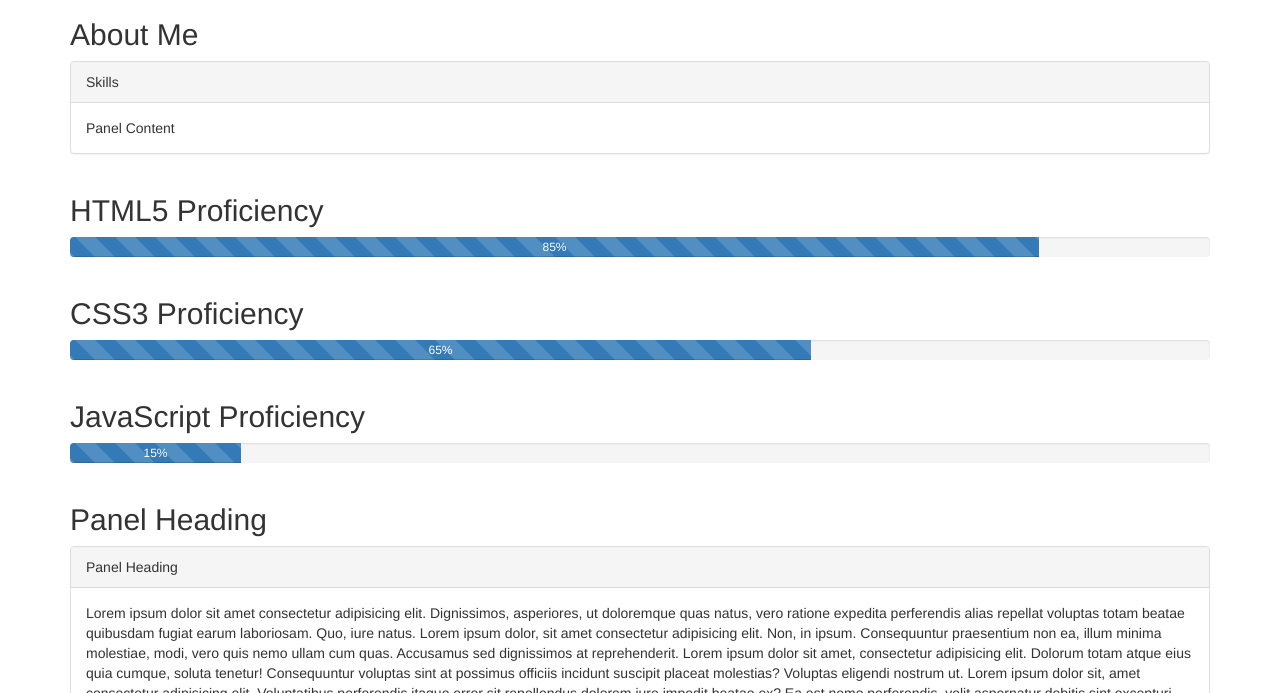
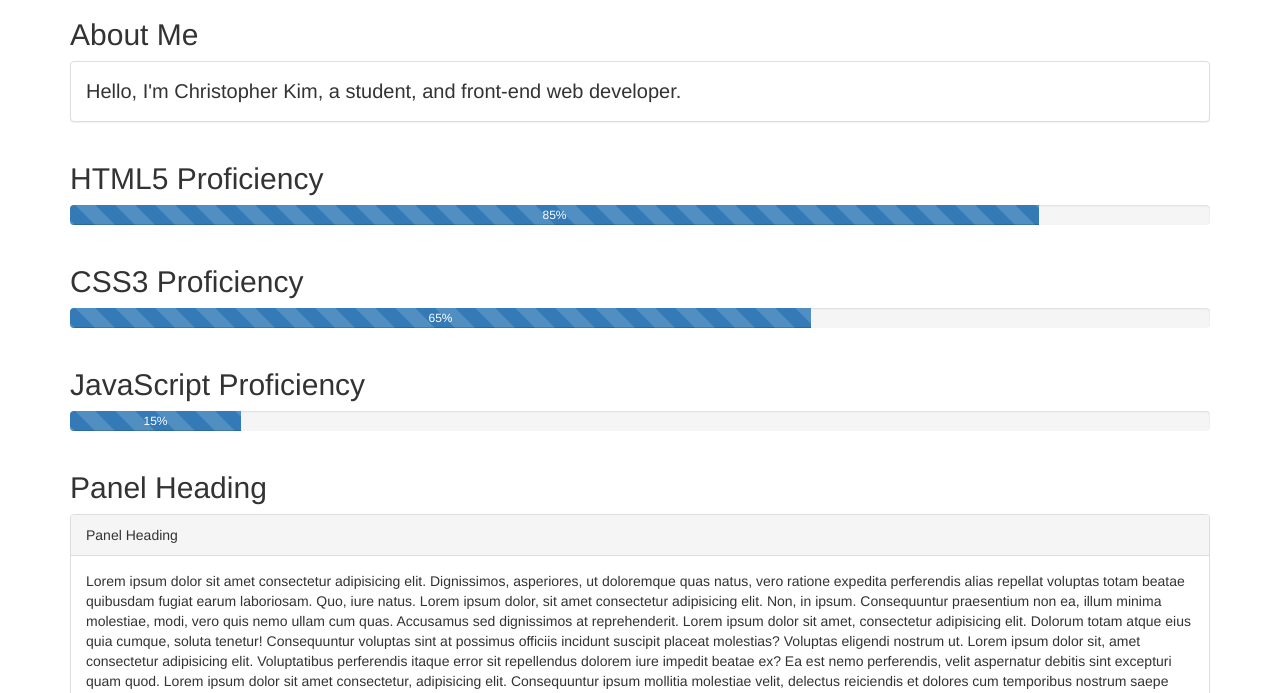
Before and after one commit to chriscarrot/chris-kim-portfolio, a plain HTML site: page index.html in a window 1280 px wide. Shown: the part 407-1100 px from the top of the page. Drawn offline with nearby package versions, Linux system fonts and the light colour scheme.

Commit message:
Panel changes

```diff
--- a/css/main.css
+++ b/css/main.css
@@ -71,3 +71,7 @@ img:last-of-type {
 #title h1 {
     font-size: 50px;
 }
+
+html>body>div#Home.container>div.panel.panel-default>div.panel-body {
+    font-size: 20px;
+}
--- a/index.html
+++ b/index.html
@@ -50,8 +50,7 @@
 <div id="Home" class="container">
   <h2>About Me</h2>
   <div class="panel panel-default">
-    <div class="panel-heading">Skills</div>
-    <div class="panel-body">Panel Content</div>
+    <div class="panel-body">Hello, I'm Christopher Kim, a student, and front-end web developer.</div>
   </div>
 </div>
 
@@ -85,7 +84,7 @@
   </div>
 </div>
 
-<div class="container">
+<div id="WorkExperience" class="container">
   <h2>Panel Heading</h2>
   <div class="panel panel-default">
     <div class="panel-heading">Panel Heading</div>
@@ -93,7 +92,7 @@
   </div>
 </div>
 
-<div class="container">
+<div id="Education" class="container">
   <h2>About Me</h2>
   <div class="panel panel-default">
     <div class="panel-heading">Panel Heading</div>
@@ -102,7 +101,7 @@
     </div>
     </div>
 
-<div class="container">
+<div id="About Me" class="container">
   <h2>Panel Heading</h2>
   <div class="panel panel-default">
     <div class="panel-heading">Panel Heading</div>
```
